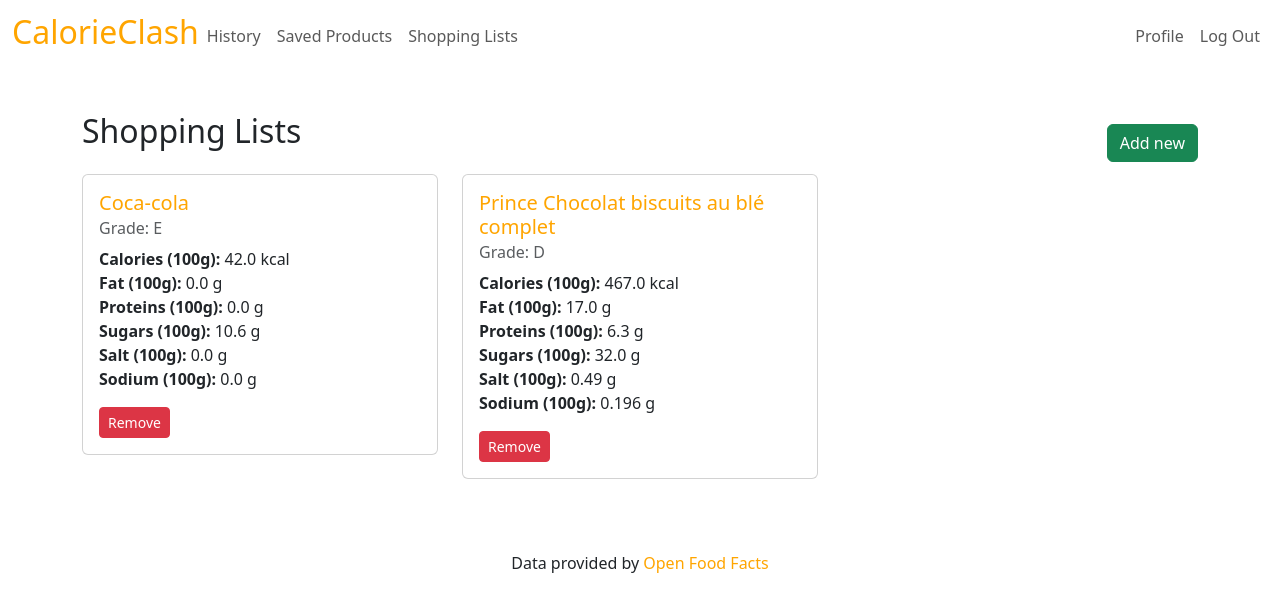
After one commit to VincentBrodin/CalorieClash, a Flask app: page /lists in a window 1280 px wide. The commit adds this page. Shown: the top 612 px of the page. Run offline with Flask 3, Linux system fonts and the light colour scheme; a user stored in the database is signed in; data comes from the database, SQL or seed files in the repository; both versions use the stored data as it was after the commit; some libraries are stand-ins or nearby versions.

```diff
--- a/app.py
+++ b/app.py
@@ -69,14 +69,17 @@
     rows = db.execute("SELECT * FROM products WHERE id = ?", barcode)
     data = rows[0]
 
+    is_saved = False
     # Add search to history
     if session.get("user_id"):
         insert_search(db, session["user_id"], barcode)
+        saved = db.execute("SELECT * FROM user_products WHERE user_id = ? AND product_id = ?", session["user_id"], barcode)
+        is_saved = len(saved) != 0
         print("User id found :)")
     else:
         print("No user id")
     update_settings()
-    return render_template("product.html", data=data)
+    return render_template("product.html", data=data, is_saved=is_saved)
 
 
 @app.route("/compare_products", methods=["GET"])
@@ -102,6 +105,10 @@
         print(f"Found {barcode_a} localy")
     rows_a = db.execute("SELECT * FROM products WHERE id = ?", barcode_a)
     data_a = rows_a[0]
+    is_saved_a = False
+    if session.get("user_id"):
+        saved = db.execute("SELECT * FROM user_products WHERE user_id = ? AND product_id = ?", session["user_id"], barcode_a)
+        is_saved_a = len(saved) != 0
 
     # ---Barcode b---
     barcode_b = request.args.get("barcode_b")
@@ -123,12 +130,23 @@
         print(f"Found {barcode_a} localy")
     rows_b = db.execute("SELECT * FROM products WHERE id = ?", barcode_b)
     data_b = rows_b[0]
+    is_saved_b = False
+    if session.get("user_id"):
+        saved = db.execute("SELECT * FROM user_products WHERE user_id = ? AND product_id = ?", session["user_id"], barcode_b)
+        is_saved_b = len(saved) != 0
 
     # ---return information---
     update_settings()
     data_a = get_barcode_data(barcode_a)
     # if type
-    return render_template("compare.html", data_a=data_a, data_b=data_b)
+    return render_template("compare.html", data_a=data_a, is_saved_a=is_saved_a, data_b=data_b, is_saved_b=is_saved_b)
+
+
+@app.route("/lists")
+@login_required
+def shopping_lists():
+    saved = db.execute("SELECT * FROM user_products, products WHERE products.id = product_id AND user_id = ?", session["user_id"])
+    return render_template("lists.html", saved=saved)
 
 
 def get_barcode_data(barcode):
--- a/templates/layout.html
+++ b/templates/layout.html
@@ -45,7 +45,7 @@
                     <ul class="navbar-nav me-auto mt-2">
                         <li class="nav-item"><a class="nav-link" href="/history">History</a></li>
                         <li class="nav-item"><a class="nav-link" href="/saved">Saved Products</a></li>
-                        <!--<li class="nav-item"><a class="nav-link" href="/history">History</a></li>-->
+                        <li class="nav-item"><a class="nav-link" href="/lists">Shopping Lists</a></li>
                     </ul>
                     <ul class="navbar-nav ms-auto mt-2">
                         <li class="nav-item"><a class="nav-link" href="/profile">Profile</a></li>
--- /dev/null
+++ b/templates/lists.html
@@ -0,0 +1,47 @@
+{% extends "layout.html" %}
+
+{% block title %}
+    Login
+{% endblock %}
+
+{% block main %}
+<div class="container mt-5">
+    <div class="d-flex justify-content-between align-items-center">
+        <h2 class="mb-4">Shopping Lists</h2>
+        <button class="btn btn-success h-25" id="add-new" type="button">Add new</button>
+    </div>
+    <div class="row">
+        {% if saved %}
+        {% for item in saved %}
+        <div class="col-md-4 mb-4">
+            <div class="card">
+                <div class="card-body">
+                    <h5 class="card-title">
+                        <a href="/search_barcode?barcode={{ item.product_id }}" class="text-decoration-none">
+                            {{ item.name }}
+                        </a>
+                    </h5>
+                    <h6 class="card-subtitle mb-2 text-muted">Grade: {{ item.grade | upper }}</h6>
+                    <ul class="list-unstyled">
+                        <li><strong>Calories (100g):</strong> {{ item.kcal_100g }} kcal</li>
+                        <li><strong>Fat (100g):</strong> {{ item.fat_100g }} g</li>
+                        <li><strong>Proteins (100g):</strong> {{ item.proteins_100g }} g</li>
+                        <li><strong>Sugars (100g):</strong> {{ item.sugars_100g }} g</li>
+                        <li><strong>Salt (100g):</strong> {{ item.salt_100g }} g</li>
+                        <li><strong>Sodium (100g):</strong> {{ item.sodium_100g }} g</li>
+                    </ul>
+                    <form action="/remove" method="post" style="display:inline;">
+                        <input type="text" class="d-none" name="id" readonly value="{{ item.id }}">
+                        <button type="submit" class="btn btn-danger btn-sm">Remove</button>
+                    </form>
+                </div>
+            </div>
+        </div>
+        {% endfor %}
+        {% else %}
+        <p>You have no shopping lists</p>
+        {% endif %}
+    </div>
+</div>
+
+{% endblock %}
```
Also changed, not shown: templates/compare.html (+16 -2 lines), templates/product.html (+7 -0 lines), data.db.
